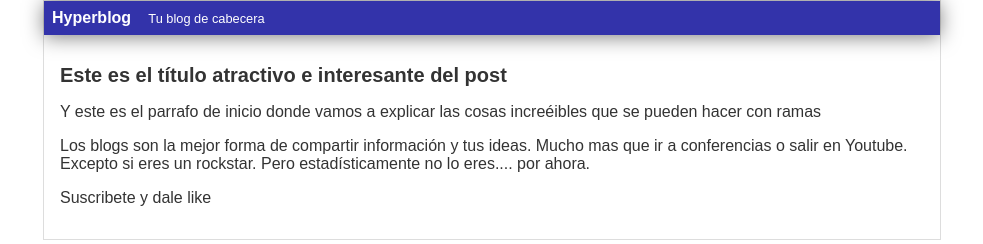
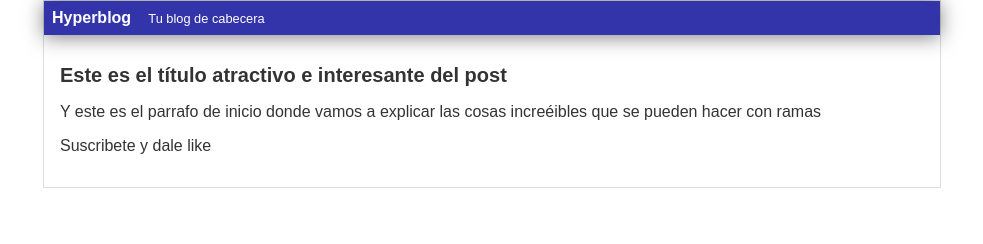
Before and after one commit to Remberto98/hyperglog, a plain HTML site: page index.html in a window 1280 px wide. Shown: the whole page, without its empty margins (148-1131 px from the left). Drawn offline with Linux system fonts and the light colour scheme.

Commit message:
un solo parrafo

```diff
--- a/index.html
+++ b/index.html
@@ -16,7 +16,7 @@
             <div id="post">
                 <h1>Este es el título atractivo e interesante del post</h1>
                 <p>Y este es el parrafo de inicio donde vamos a explicar las cosas increéibles que se pueden hacer con ramas</p>
-                <p>Los blogs son la mejor forma de compartir información y tus ideas. Mucho mas que ir a conferencias o salir en Youtube. Excepto si eres un rockstar. Pero estadísticamente no lo eres.... por ahora.</p>
+
                 <p>Suscribete y dale like</p>
             </div>
         </div>
```
